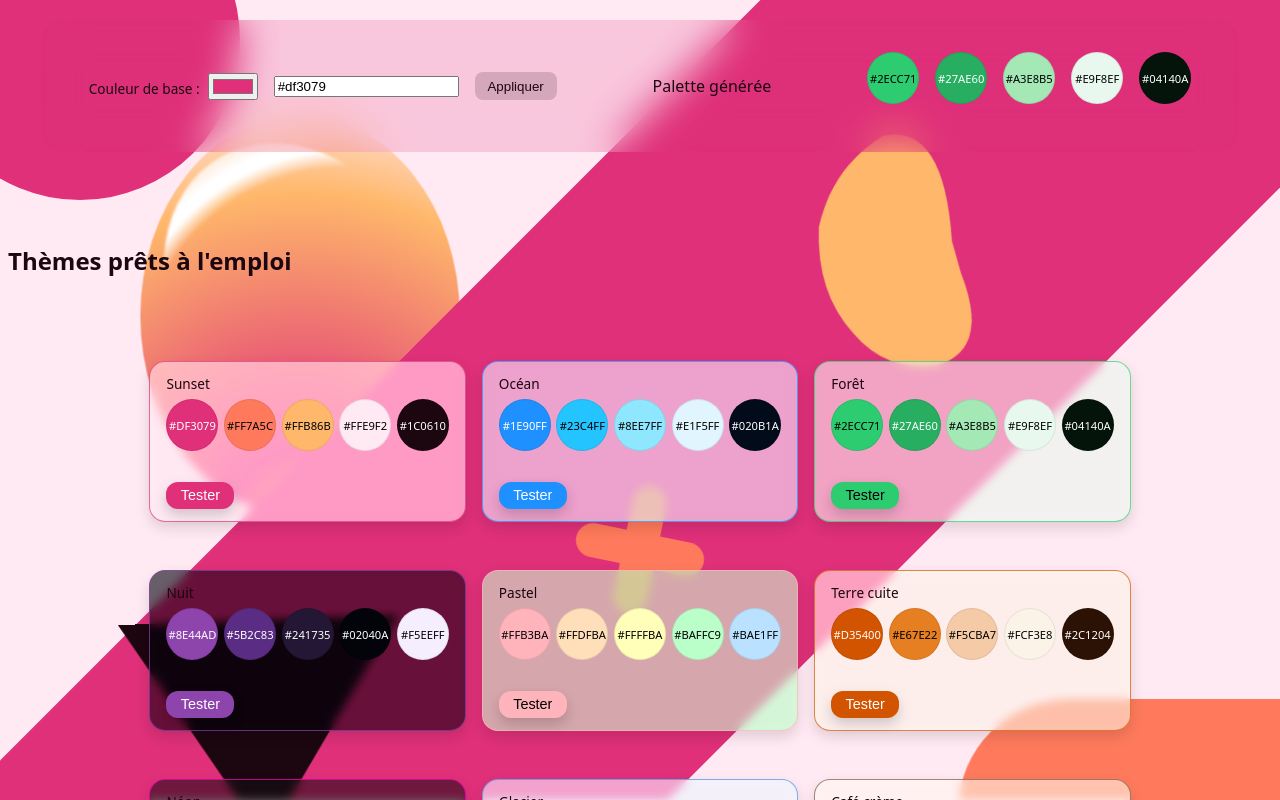
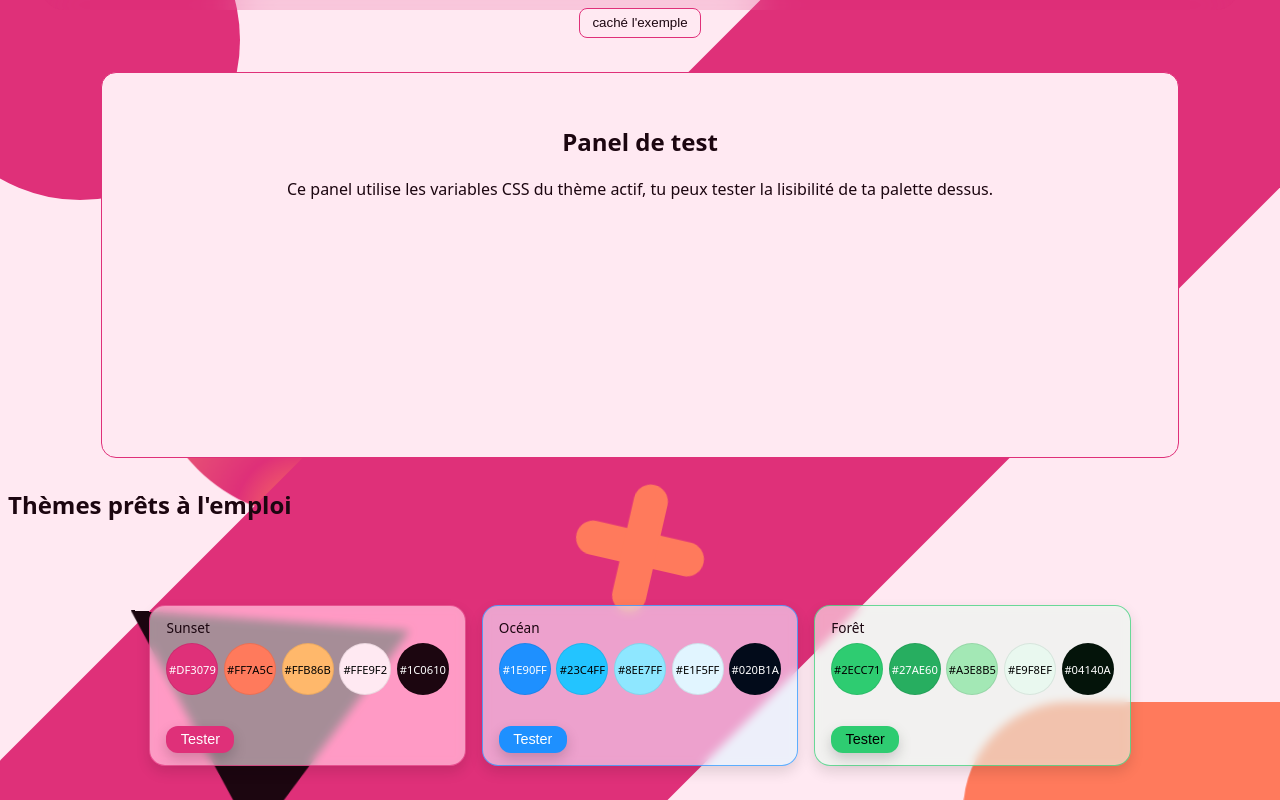
Before and after one commit to julien44830/ColorPop, a React (Vite) app: page / in a window 1280 px wide. Shown: the top 800 px of the page. Built offline with nearby package versions, Linux system fonts and the light colour scheme.

Commit message:
ajout d'un panel pour afficher un dashboard && animation de l'apparition de celui-ci

```diff
--- a/src/App.tsx
+++ b/src/App.tsx
@@ -8,13 +8,17 @@ import type { Theme } from "./types/types";
 import { buildThemeFromBaseHex } from "./utils/dynamicTheme";
 import { getContrastColor } from "./utils/colorUtils";
 import { Background } from "./components/Background";
+import { Panel } from "./components/Panel";
 
 function App() {
     const [baseHex, setBaseHex] = useState("#df3079");
     const [generatedPalette, setGeneratedPalette] = useState<string[]>(
-        PRESET_THEMES[2].palette
+        PRESET_THEMES[2].palette,
     );
     const [copiedColor, setCopiedColor] = useState<string | null>(null);
+
+    const [displayPanel, setDisplayPanel] = useState<boolean>(true);
+    console.log("%c⧭", "color: #ff0000", displayPanel);
 
     // thème par défaut au chargement
     useEffect(() => {
@@ -51,8 +55,12 @@ function App() {
         <>
             <Background />
             <main className="app">
-                {/* section : carte qui affiche la palette générée */}
-                <div className="palette-card-container ">
+                {/* section : carte qui affiche la palette générée en-tête de la page */}
+                <div
+                    className={`palette-card-container ${
+                        displayPanel ? "palette-card-container-open" : ""
+                    }`}
+                >
                     <div className="palette-card">
                         <form
                             onSubmit={handleSubmit}
@@ -107,12 +115,29 @@ function App() {
                             ))}
                         </div>
                     </div>
+                    <button
+                        className="palette-card-button-test button"
+                        onClick={() => setDisplayPanel(!displayPanel)}
+                    >
+                        {displayPanel
+                            ? " caché l'exemple"
+                            : " afficher l'exemple"}
+                    </button>
                 </div>
-                {/* <section className="theme-card">
-                </section> */}
+
+                {/* section className="dashboard" */}
+
+                <section>
+                    <Panel displayPanel={displayPanel} />
+                </section>
 
                 {/* section : thèmes prédéfinis */}
-                <section className="preset-themes">
+
+                <section
+                    className={`preset-themes ${
+                        displayPanel ? "preset-themes-down" : ""
+                    }`}
+                >
                     <h1>Thèmes prêts à l'emploi</h1>
                     <div className="preset-flex">
                         {PRESET_THEMES.map((theme: Theme) => (
--- a/src/components/PaletteCard.css
+++ b/src/components/PaletteCard.css
@@ -5,7 +5,7 @@
     width: 100%;
     max-width: 100vw;
     padding: 2rem 0;
-    margin-top: 10rem;
+    /* margin-top: 10rem; */
     top: 10px;
 }
 
@@ -26,6 +26,17 @@
     z-index: 10;
     min-width: 100%;
 }
+.palette-card-button-test {
+    position: fixed;
+    top: 150px;
+    background: var(--color-bg);
+    backdrop-filter: blur(20px);
+    cursor: pointer;
+    flex-direction: column;
+    gap: 0.5rem;
+    z-index: 10;
+    border: 1px solid var(--color-accent);
+}
 
 @media screen and (min-width: 600px) {
     .palette-card {
@@ -38,6 +49,10 @@
             flex-direction: row !important;
             gap: 1rem;
         }
+    }
+
+    button:hover {
+        background-color: var(--color-accent);
     }
 }
 
@@ -65,7 +80,11 @@
     }
 
     button:hover {
-        background-color: var(--color-accent);
+        background-color: var(--card-bg);
+        box-shadow: 0 10px 22px var(--card-shadow);
+        transform: scale(1.2);
+        transition: all 150ms ease;
+        transform: translateY(-5px);
     }
 }
 
@@ -85,7 +104,9 @@
     -webkit-backdrop-filter: blur(5px) saturate(130%);
 
     text-align: left;
-    transition: transform 150ms ease, box-shadow 150ms ease;
+    transition:
+        transform 150ms ease,
+        box-shadow 150ms ease;
 }
 
 button {
@@ -99,13 +120,13 @@ button {
     transition: all 150ms ease;
 }
 
-button:hover {
+/* button:hover {
     background-color: var(--card-bg);
     box-shadow: 0 10px 22px var(--card-shadow);
     transform: scale(1.2);
     transition: all 150ms ease;
     transform: translateY(-5px);
-}
+} */
 .theme-card-title {
     font-size: 0.85rem;
     margin-bottom: 0.4rem;
@@ -148,7 +169,8 @@ button:hover {
     border-radius: 1.5rem;
     padding: 1.25rem 1.5rem;
     border: 1px solid oklch(from var(--color-accent) l c h / 0.35);
-    box-shadow: 0 18px 40px oklch(0% 0 0 / 0.35),
+    box-shadow:
+        0 18px 40px oklch(0% 0 0 / 0.35),
         0 0 0 1px oklch(100% 0 0 / 0.06);
     backdrop-filter: blur(22px) saturate(140%);
     -webkit-backdrop-filter: blur(22px) saturate(140%);
@@ -179,13 +201,17 @@ button:hover {
     height: 80px;
     border-radius: 999px;
     background: oklch(from var(--color-accent) l c h / 0.32);
-    box-shadow: 0 8px 20px oklch(0% 0 0 / 0.35), 0 0 0 1px oklch(100% 0 0 / 0.2);
+    box-shadow:
+        0 8px 20px oklch(0% 0 0 / 0.35),
+        0 0 0 1px oklch(100% 0 0 / 0.2);
     filter: blur(4px);
 }
 
 .preset-themes {
+    margin-top: 10rem;
     display: flex;
     flex-direction: column;
+    transition: transform 0.6s ease;
 }
 
 .preset-flex {
@@ -195,4 +221,26 @@ button:hover {
     gap: 1rem;
     justify-content: center;
     padding: 2rem;
+    z-index: 100;
 }
+
+/* animation pour monter la card quand le panel s'affiche */
+
+/* ouverture */
+.palette-card-container {
+    /* transform: translateY(0); */
+    transition: transform 0.6s ease;
+    z-index: 100;
+}
+
+.palette-card-container-open {
+    transform: translateY(-150px);
+}
+
+/* animation pour descendre les card thème quand le panel s'affiche */
+
+/* ouverture */
+
+.preset-themes-down {
+    transform: translateY(-150px);
+}
--- /dev/null
+++ b/src/components/Panel.css
@@ -0,0 +1,31 @@
+.test-panel-wrapper {
+    max-height: 0;
+    overflow: hidden;
+    transition: max-height 0.8s ease;
+}
+
+.test-panel-wrapper-open {
+    max-height: 50vh;
+}
+
+.test-panel {
+    margin: auto;
+    text-align: center;
+    width: 80%;
+    height: 40vh;
+    background-color: var(--color-bg);
+    padding: 2rem;
+    border: 1px solid var(--color-accent);
+    border-radius: 15px;
+
+    opacity: 0;
+    transform: translateY(-30px);
+    transition:
+        opacity 0.6s ease,
+        transform 0.6s ease;
+}
+
+.test-panel-wrapper-open .test-panel {
+    opacity: 1;
+    transform: translateY(0);
+}
--- /dev/null
+++ b/src/components/Panel.tsx
@@ -0,0 +1,15 @@
+export function Panel({ displayPanel }: { displayPanel: boolean }) {
+    return (
+        <div
+            className={`test-panel-wrapper ${displayPanel ? "test-panel-wrapper-open" : ""}`}
+        >
+            <div className="test-panel">
+                <h2>Panel de test</h2>
+                <p>
+                    Ce panel utilise les variables CSS du thème actif, tu peux
+                    tester la lisibilité de ta palette dessus.
+                </p>
+            </div>
+        </div>
+    );
+}
--- a/src/index.css
+++ b/src/index.css
@@ -1,6 +1,7 @@
 @import "./components/PaletteCard.css";
 @import "./App.css";
 @import "./components/Background.css";
+@import "./components/Panel.css";
 
 :root {
     /* valeurs par défaut, remplacées par applyTheme() */
@@ -15,5 +16,7 @@ body {
     color: var(--color-text);
     font-family: system-ui, sans-serif;
 
-    transition: background-color 1000ms ease, color 300ms ease;
+    transition:
+        background-color 1000ms ease,
+        color 300ms ease;
 }
```
